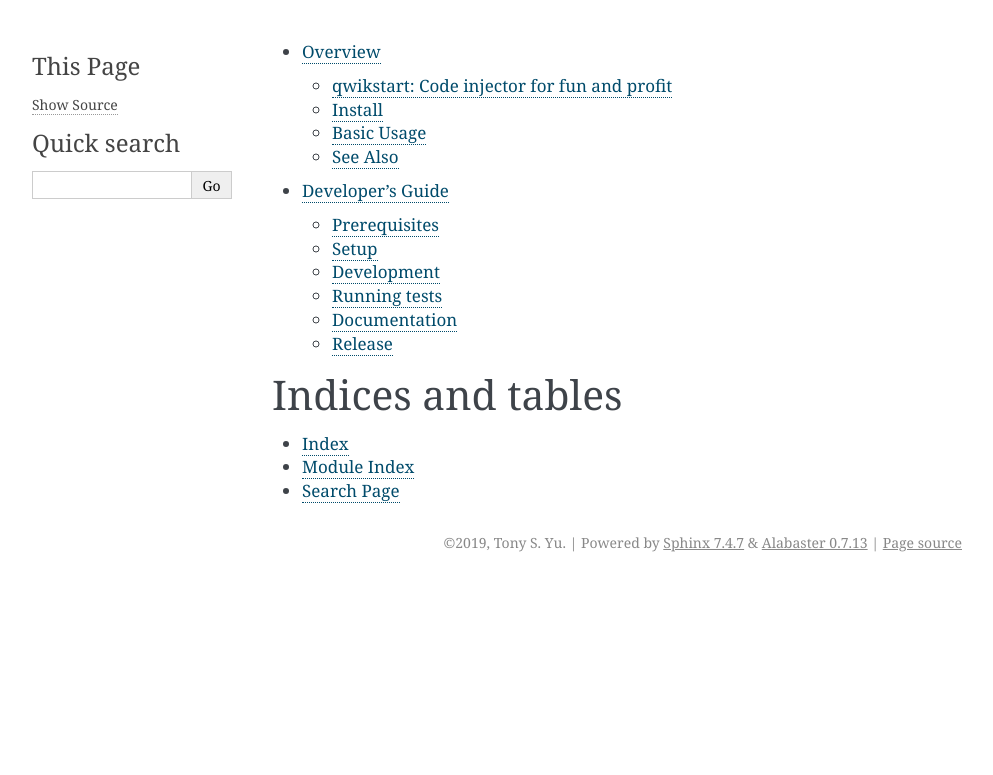
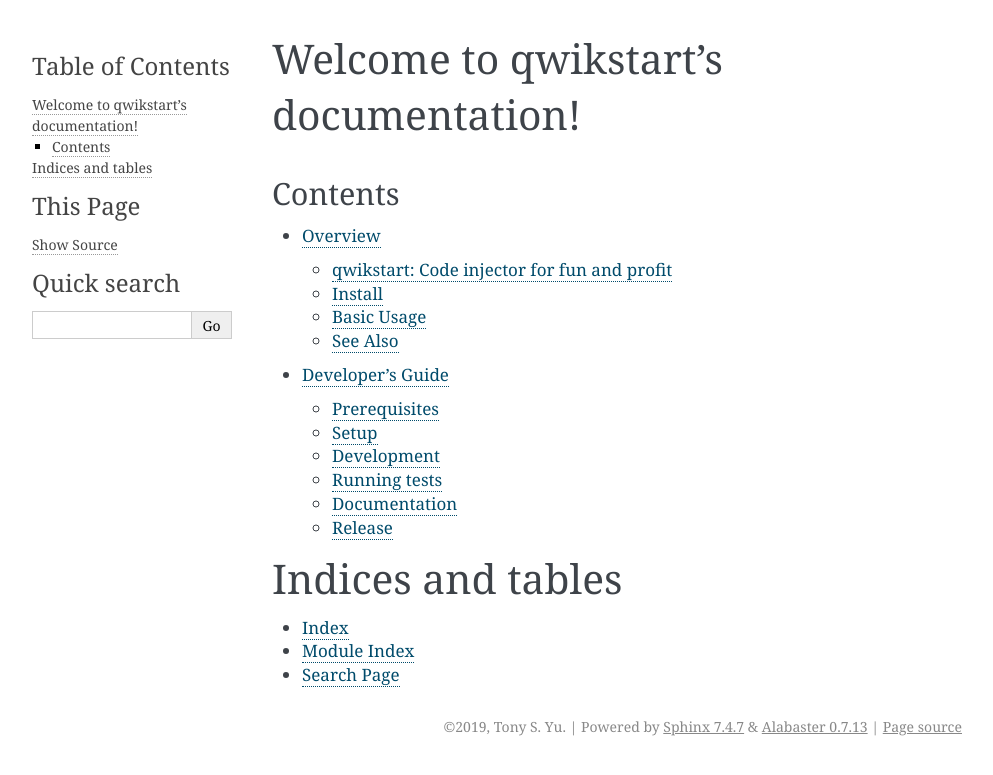
Before and after one commit to tonysyu/qwikstart, a Sphinx documentation site: the page built from docs/index.rst, in a window 1280 px wide. Shown: the top 775 px of the page, without its empty margins (148-1141 px from the left). Built offline with Sphinx 7.4.7, drawn with Linux system fonts in a browser that asks for light colours; pages that are not in the unit, such as notebooks, are missing from menus.

Commit message:
Add headings to doc index

```diff
--- a/docs/index.rst
+++ b/docs/index.rst
@@ -1,3 +1,9 @@
+Welcome to qwikstart's documentation!
+=====================================
+
+Contents
+--------
+
 .. toctree::
    :maxdepth: 2
 
```
